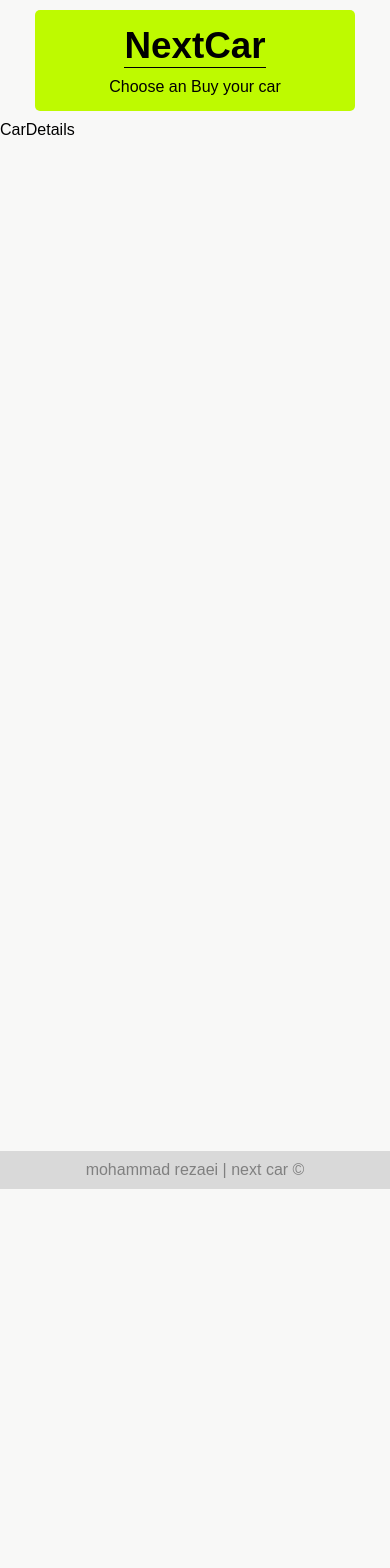
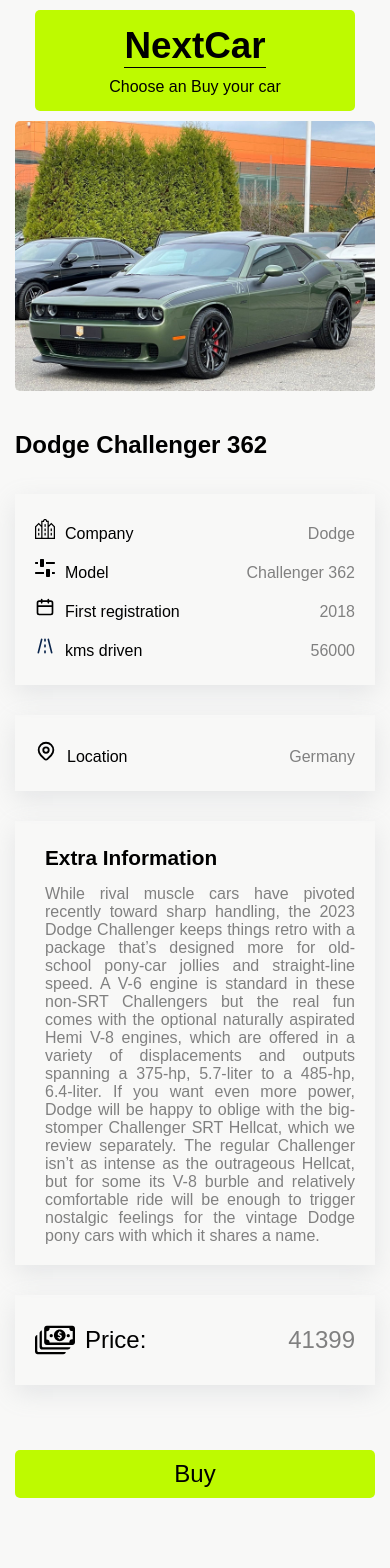
Before and after one commit to mohmdrezaei/car-advertisement-with-next, a Next.js app: page /cars/1 in a window 390 px wide. Shown: the top 1568 px of the page. Before the commit the page ends 1189 px from the top, so only its background shows below. Built offline with nearby package versions, Linux system fonts and the light colour scheme.

Commit message:
Complete the vehicle details page

```diff
--- /dev/null
+++ b/components/templates/CarDetails.js
@@ -0,0 +1,64 @@
+import Calender from "../icons/Calender";
+import Company from "../icons/Company";
+import Location from "../icons/Location";
+import Model from "../icons/Model";
+import Money from "../icons/Money";
+import Road from "../icons/Road";
+import styles from "./CarDetails.module.css";
+
+
+function CarDetails(props) {
+    const { id, name, model, year, distance, location, image, price, description } =
+  props;
+  return (
+    <div className={styles.container}>
+    <img src={image} className={styles.image} />
+    <h3 className={styles.header}>
+      {name} {model}
+    </h3>
+    <div className={styles.details}>
+      <div>
+        <Company />
+        <p>Company</p>
+        <span>{name}</span>
+      </div>
+      <div>
+        <Model />
+        <p>Model</p>
+        <span>{model}</span>
+      </div>
+      <div>
+        <Calender />
+        <p>First registration</p>
+        <span>{year}</span>
+      </div>
+      <div>
+        <Road />
+        <p>kms driven</p>
+        <span>{distance}</span>
+      </div>
+    </div>
+    <div className={styles.details}>
+      <div>
+        <Location />
+        <p>Location</p>
+        <span>{location}</span>
+      </div>
+    </div>
+    <div className={styles.details}>
+      <p className={styles.descriptionTitle}>Extra Information</p>
+      <p className={styles.descriptionText}>{description}</p>
+    </div>
+    <div className={styles.details}>
+      <div className={styles.price}>
+        <Money />
+        <p>Price:</p>
+        <span>{price}</span>
+      </div>
+    </div>
+    <button className={styles.button}>Buy</button>
+  </div>
+  );
+}
+
+export default CarDetails;
--- /dev/null
+++ b/components/templates/CarDetails.module.css
@@ -0,0 +1,75 @@
+.container {
+    max-width: 900px;
+    margin: auto;
+    display: flex;
+    flex-direction: column;
+  }
+  .image {
+    width: 100%;
+    border-radius: 5px;
+  }
+
+  .header {
+    margin: 40px 0 20px;
+    font-size: 1.5rem;
+  }
+
+  .details {
+    width: 100%;
+    box-shadow: rgba(149, 157, 165, 0.2) 0px 8px 24px;
+    padding: 10px 20px;
+    margin: 15px 0;
+  }
+
+  .details div {
+    display: flex;
+    align-items: baseline;
+    margin: 15px 0;
+  }
+
+  .details span {
+    color: gray;
+    margin-left: auto;
+  }
+
+  .details p {
+    margin-left: 10px;
+  }
+
+  .descriptionTitle {
+    margin: 15px 0;
+    font-size: 1.3rem;
+    font-weight: 600;
+  }
+
+  .descriptionText {
+    color: gray;
+    text-align: justify;
+    margin-bottom: 10px;
+  }
+
+  .details .price {
+    display: flex;
+    align-items: center;
+  }
+
+  .price p,
+  .price span {
+    font-size: 1.5rem;
+  }
+
+  .button {
+    background-color: #befa00;
+    border: none;
+    font-size: 1.5rem;
+    padding: 10px;
+    border-radius: 5px;
+    margin: 50px 0;
+    cursor: pointer;
+  }
+
+  @media (max-width: 768px) {
+    .container {
+      margin: 0 15px;
+    }
+  }
--- a/pages/cars/[carId].js
+++ b/pages/cars/[carId].js
@@ -1,15 +1,13 @@
 import { useRouter } from "next/router"
 import carsData from "@/data/carsData"
+import CarDetails from "@/components/templates/CarDetails"
 
-function CarDetails() {
+function CarDetail() {
     const router = useRouter()
     const {carId} = router.query
-    const carDetails = carsData[carId - 1]
-    console.log(carDetails)
+    const carDetail = carsData[carId - 1]
 
-  return (
-    <div>CarDetails</div>
-  )
+  return <CarDetails {...carDetail} />
 }
 
-export default CarDetails
+export default CarDetail
```
